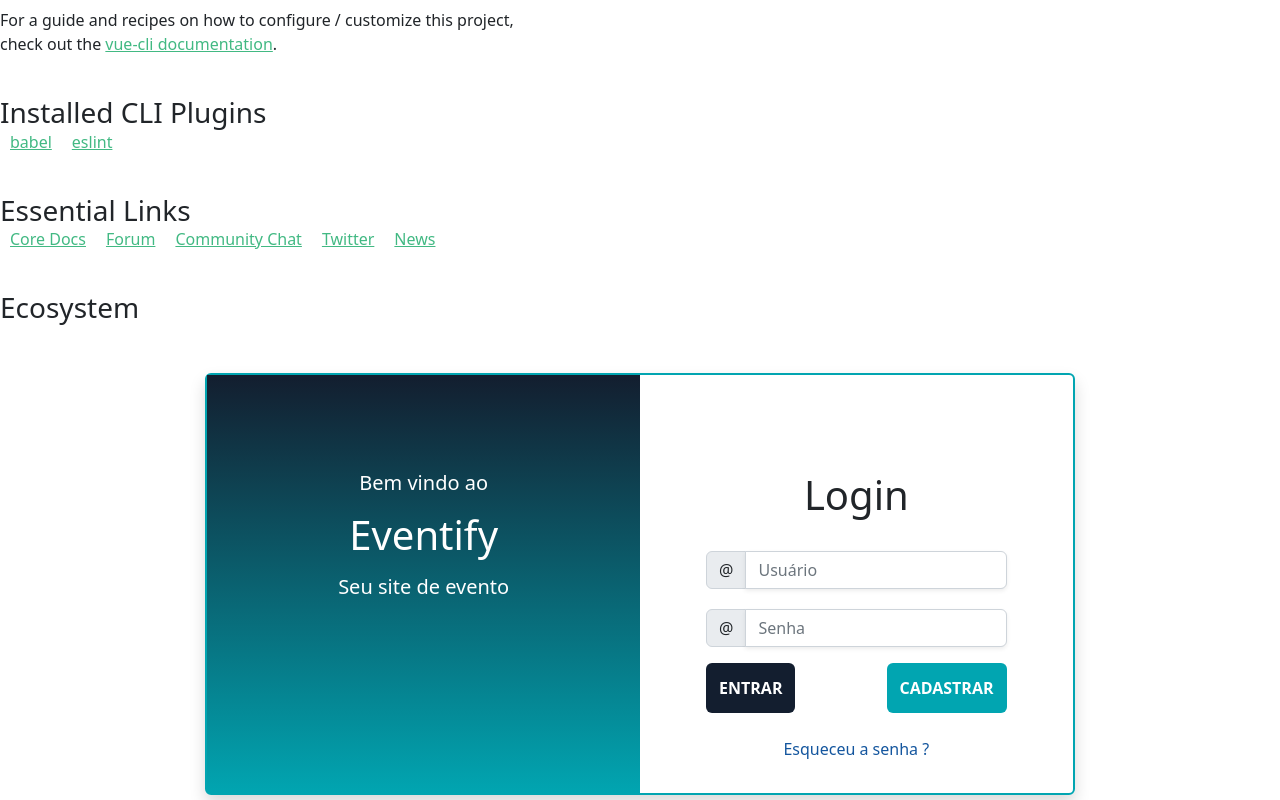
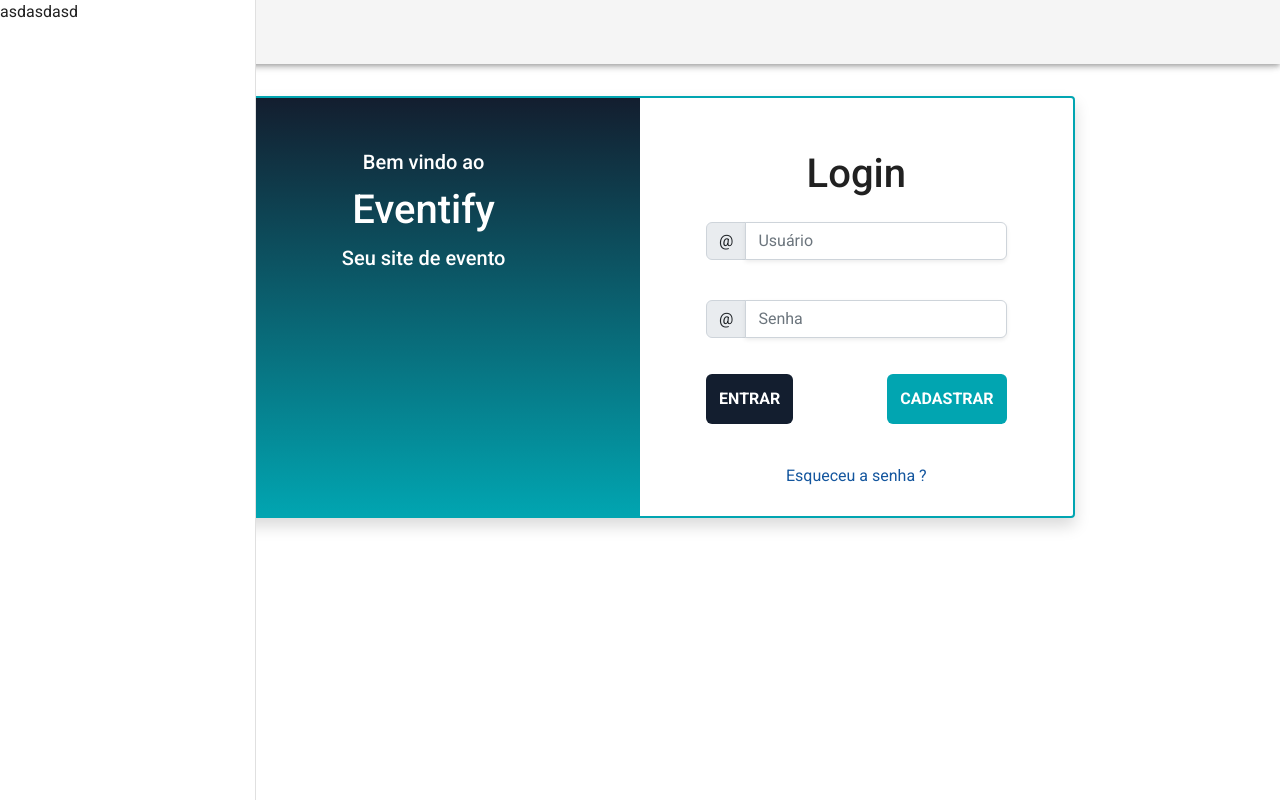
Before and after one commit to BrunoGurris/Faculdade-Eventify, a Vue app: page / in a window 1280 px wide. Built offline with nearby package versions, Linux system fonts and the light colour scheme.

Commit message:
feat(*): add Vuetify

```diff
--- a/public/index.html
+++ b/public/index.html
@@ -1,11 +1,13 @@
 <!DOCTYPE html>
-<html lang="">
+<html lang="en">
   <head>
     <meta charset="utf-8">
     <meta http-equiv="X-UA-Compatible" content="IE=edge">
     <meta name="viewport" content="width=device-width,initial-scale=1.0">
     <link rel="icon" href="<%= BASE_URL %>favicon.ico">
     <title><%= htmlWebpackPlugin.options.title %></title>
+    <link rel="stylesheet" href="https://fonts.googleapis.com/css?family=Roboto:100,300,400,500,700,900">
+    <link rel="stylesheet" href="https://cdn.jsdelivr.net/npm/@mdi/font@latest/css/materialdesignicons.min.css">
   </head>
   <body>
     <noscript>
--- a/src/App.vue
+++ b/src/App.vue
@@ -1,31 +1,12 @@
 <template>
-    <div id="app">
-        <!-- <div id="nav"> -->
-        <!-- </div> -->
-        <router-view/>
-    </div>
+    <v-app>
+      <router-view/>
+    </v-app>
 </template>
 
-<style>
-#app {
-  /* font-family: Avenir, Helvetica, Arial, sans-serif;
-  -webkit-font-smoothing: antialiased;
-  -moz-osx-font-smoothing: grayscale;
-  text-align: center;
-  color: #2c3e50; */
-  margin: 0;
-}
+<script>
 
-#nav {
-  padding: 30px;
-}
+export default {
 
-#nav a {
-  font-weight: bold;
-  color: #2c3e50;
-}
-
-#nav a.router-link-exact-active {
-  color: #42b983;
-}
-</style>
+};
+</script>
--- a/src/components/HelloWorld.vue
+++ /dev/null
@@ -1,52 +0,0 @@
-<template>
-  <div class="hello">
-    <h1>{{ msg }}</h1>
-    <p>
-      For a guide and recipes on how to configure / customize this project,<br>
-      check out the
-      <a href="https://cli.vuejs.org" target="_blank" rel="noopener">vue-cli documentation</a>.
-    </p>
-    <h3>Installed CLI Plugins</h3>
-    <ul>
-      <li><a href="https://github.com/vuejs/vue-cli/tree/dev/packages/%40vue/cli-plugin-babel" target="_blank" rel="noopener">babel</a></li>
-      <li><a href="https://github.com/vuejs/vue-cli/tree/dev/packages/%40vue/cli-plugin-eslint" target="_blank" rel="noopener">eslint</a></li>
-    </ul>
-    <h3>Essential Links</h3>
-    <ul>
-      <li><a href="https://vuejs.org" target="_blank" rel="noopener">Core Docs</a></li>
-      <li><a href="https://forum.vuejs.org" target="_blank" rel="noopener">Forum</a></li>
-      <li><a href="https://chat.vuejs.org" target="_blank" rel="noopener">Community Chat</a></li>
-      <li><a href="https://twitter.com/vuejs" target="_blank" rel="noopener">Twitter</a></li>
-      <li><a href="https://news.vuejs.org" target="_blank" rel="noopener">News</a></li>
-    </ul>
-    <h3>Ecosystem</h3>
-    <router-view></router-view>
-  </div>
-</template>
-
-<script>
-export default {
-  name: 'HelloWorld',
-  props: {
-    msg: String
-  }
-}
-</script>
-
-<!-- Add "scoped" attribute to limit CSS to this component only -->
-<style scoped>
-h3 {
-  margin: 40px 0 0;
-}
-ul {
-  list-style-type: none;
-  padding: 0;
-}
-li {
-  display: inline-block;
-  margin: 0 10px;
-}
-a {
-  color: #42b983;
-}
-</style>
--- /dev/null
+++ b/src/components/Template.vue
@@ -0,0 +1,27 @@
+<template>
+    <div>
+        <v-app-bar>
+            asdadasd
+        </v-app-bar>
+
+        <v-navigation-drawer app>
+            asdasdasd
+        </v-navigation-drawer>
+
+        <v-container fluid class="p-0">
+            <router-view></router-view>
+        </v-container>
+    </div>
+</template>
+
+<script>
+export default {
+    name: 'Template',
+
+    data() {
+        return {
+
+        }
+    }
+}
+</script>
--- a/src/main.js
+++ b/src/main.js
@@ -6,6 +6,7 @@ import { BootstrapVue, IconsPlugin } from 'bootstrap-vue'
 
 import 'bootstrap/dist/css/bootstrap.css'
 import 'bootstrap-vue/dist/bootstrap-vue.css'
+import vuetify from './plugins/vuetify'
 
 Vue.config.productionTip = false
 Vue.use(BootstrapVue)
@@ -14,5 +15,6 @@ Vue.use(IconsPlugin)
 new Vue({
   router,
   store,
+  vuetify,
   render: h => h(App)
 }).$mount('#app')
--- /dev/null
+++ b/src/plugins/vuetify.js
@@ -0,0 +1,7 @@
+import Vue from 'vue';
+import Vuetify from 'vuetify/lib/framework';
+
+Vue.use(Vuetify);
+
+export default new Vuetify({
+});
--- a/src/router/index.js
+++ b/src/router/index.js
@@ -2,14 +2,14 @@ import Vue from 'vue'
 import VueRouter from 'vue-router'
 import RegisterUser from '../views/RegisterUser'
 import Login from '../views/Login'
-import Teste from '../components/HelloWorld'
+import Template from '../components/Template'
 
 Vue.use(VueRouter)
 
 const routes = [
     {
         path: '/',
-        component: Teste,
+        component: Template,
         children: [
             {
                 path: '',
--- /dev/null
+++ b/vue.config.js
@@ -0,0 +1,5 @@
+module.exports = {
+  transpileDependencies: [
+    'vuetify'
+  ]
+}
```
Also changed, not shown: package.json (+6 -1 lines), src/Struct.vue (deleted, +0 -14 lines), src/assets/logo.svg (added), 1 other file (tests, documents, lock files or other folders).
